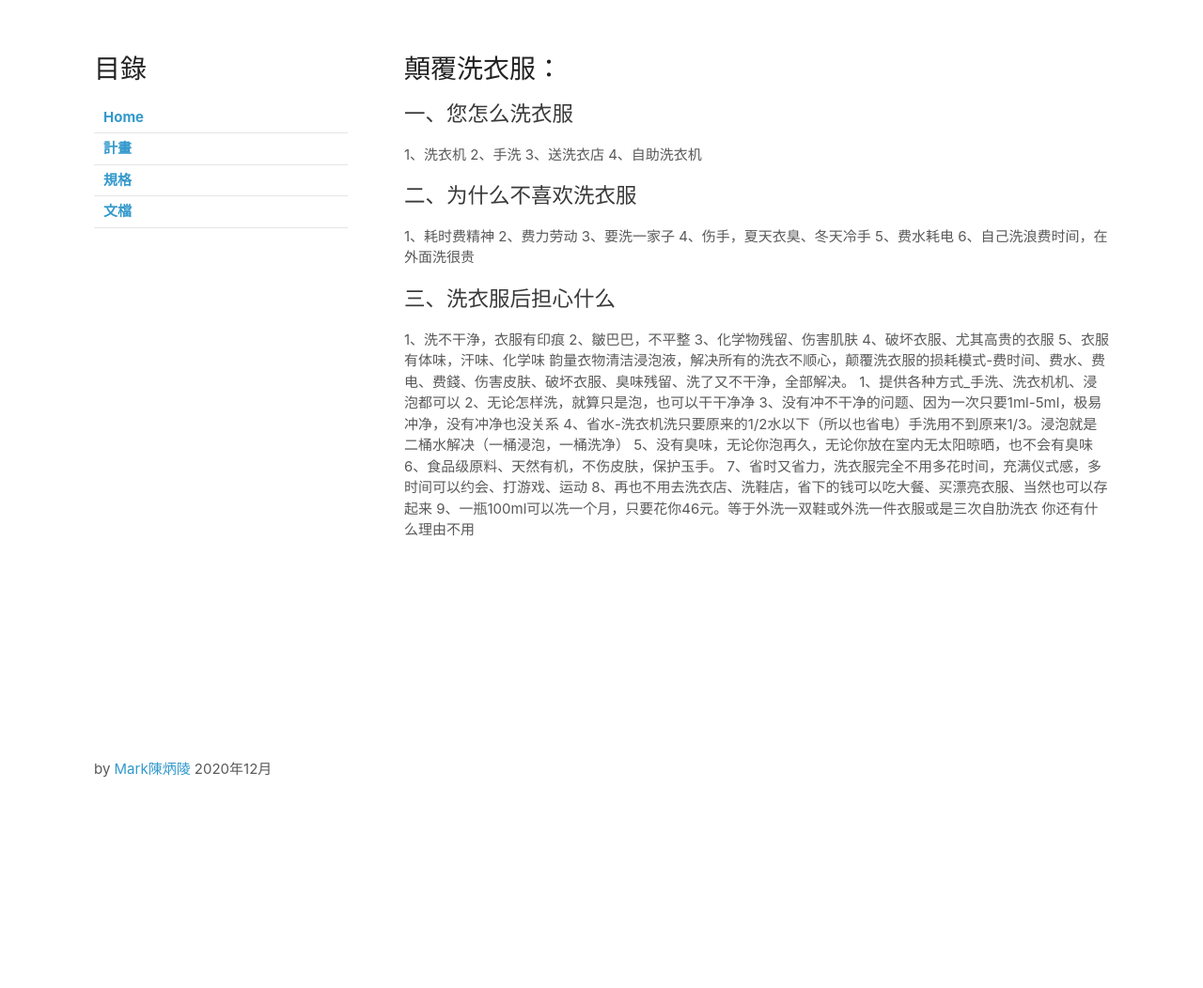
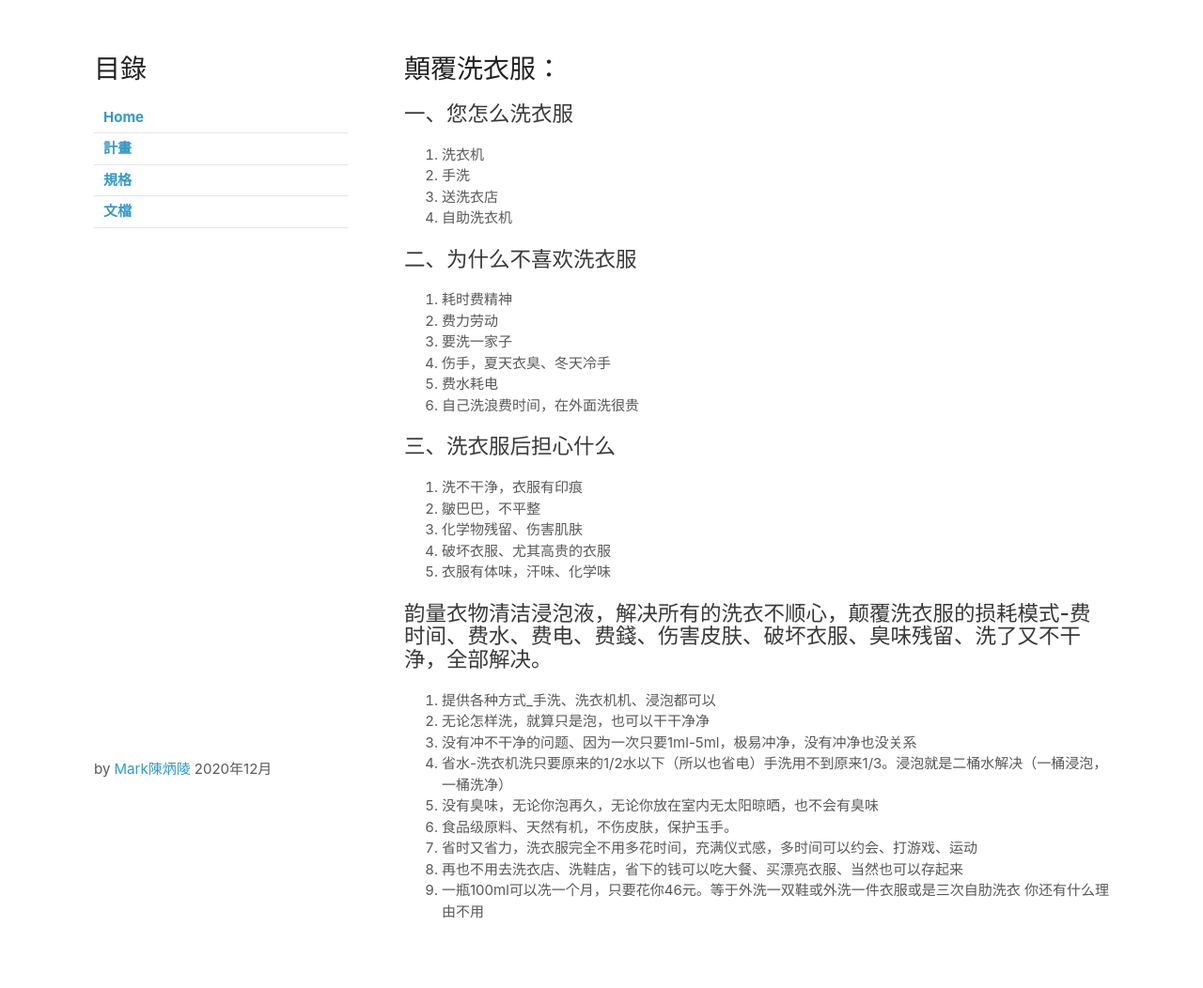
Before and after one commit to twoutlook/tenet, a Jekyll site: the page built from doc_001.md, in a window 1280 px wide. Shown: the whole page at 94% size. Built offline with Jekyll 4.4.1, drawn with Linux system fonts in a browser that asks for light colours; our own code applies the rules of GitHub Pages for plain Markdown files; before the commit the page ends 900 px from its top, so only the background shows below that.

Commit message:
fix doc1

```diff
--- a/doc_001.md
+++ b/doc_001.md
@@ -5,33 +5,34 @@ layout: default
 
 
 ## 一、您怎么洗衣服
-1、洗衣机
-2、手洗
-3、送洗衣店
-4、自助洗衣机
+1. 洗衣机
+2. 手洗
+3. 送洗衣店
+4. 自助洗衣机
 
 ## 二、为什么不喜欢洗衣服
-1、耗时费精神
-2、费力劳动
-3、要洗一家子
-4、伤手，夏天衣臭、冬天冷手
-5、费水耗电
-6、自己洗浪费时间，在外面洗很贵
+1. 耗时费精神
+2. 费力劳动
+3. 要洗一家子
+4. 伤手，夏天衣臭、冬天冷手
+5. 费水耗电
+6. 自己洗浪费时间，在外面洗很贵
 
 ## 三、洗衣服后担心什么
-1、洗不干浄，衣服有印痕
-2、皺巴巴，不平整
-3、化学物残留、伤害肌肤
-4、破坏衣服、尤其高贵的衣服
-5、衣服有体味，汗味、化学味
-韵量衣物清洁浸泡液，解决所有的洗衣不顺心，颠覆洗衣服的损耗模式-费时间、费水、费电、费錢、伤害皮肤、破坏衣服、臭味残留、洗了又不干浄，全部解决。
-1、提供各种方式_手洗、洗衣机机、浸泡都可以
-2、无论怎样洗，就算只是泡，也可以干干净净
-3、没有冲不干净的问题、因为一次只要1ml-5ml，极易冲净，没有冲净也没关系
-4、省水-洗衣机洗只要原来的1/2水以下（所以也省电）手洗用不到原来1/3。浸泡就是二桶水解决（一桶浸泡，一桶洗净）
-5、没有臭味，无论你泡再久，无论你放在室内无太阳晾晒，也不会有臭味
-6、食品级原料、天然有机，不伤皮肤，保护玉手。
-7、省时又省力，洗衣服完全不用多花时间，充满仪式感，多时间可以约会、打游戏、运动
-8、再也不用去洗衣店、洗鞋店，省下的钱可以吃大餐、买漂亮衣服、当然也可以存起来
-9、一瓶100ml可以冼一个月，只要花你46元。等于外洗一双鞋或外洗一件衣服或是三次自肋洗衣
+1. 洗不干浄，衣服有印痕
+1. 皺巴巴，不平整
+1. 化学物残留、伤害肌肤
+1. 破坏衣服、尤其高贵的衣服
+1. 衣服有体味，汗味、化学味
+
+## 韵量衣物清洁浸泡液，解决所有的洗衣不顺心，颠覆洗衣服的损耗模式-费时间、费水、费电、费錢、伤害皮肤、破坏衣服、臭味残留、洗了又不干浄，全部解决。
+1. 提供各种方式_手洗、洗衣机机、浸泡都可以
+1. 无论怎样洗，就算只是泡，也可以干干净净
+1. 没有冲不干净的问题、因为一次只要1ml-5ml，极易冲净，没有冲净也没关系
+1. 省水-洗衣机洗只要原来的1/2水以下（所以也省电）手洗用不到原来1/3。浸泡就是二桶水解决（一桶浸泡，一桶洗净）
+1. 没有臭味，无论你泡再久，无论你放在室内无太阳晾晒，也不会有臭味
+1. 食品级原料、天然有机，不伤皮肤，保护玉手。
+1. 省时又省力，洗衣服完全不用多花时间，充满仪式感，多时间可以约会、打游戏、运动
+1. 再也不用去洗衣店、洗鞋店，省下的钱可以吃大餐、买漂亮衣服、当然也可以存起来
+1. 一瓶100ml可以冼一个月，只要花你46元。等于外洗一双鞋或外洗一件衣服或是三次自肋洗衣
 你还有什么理由不用
```
